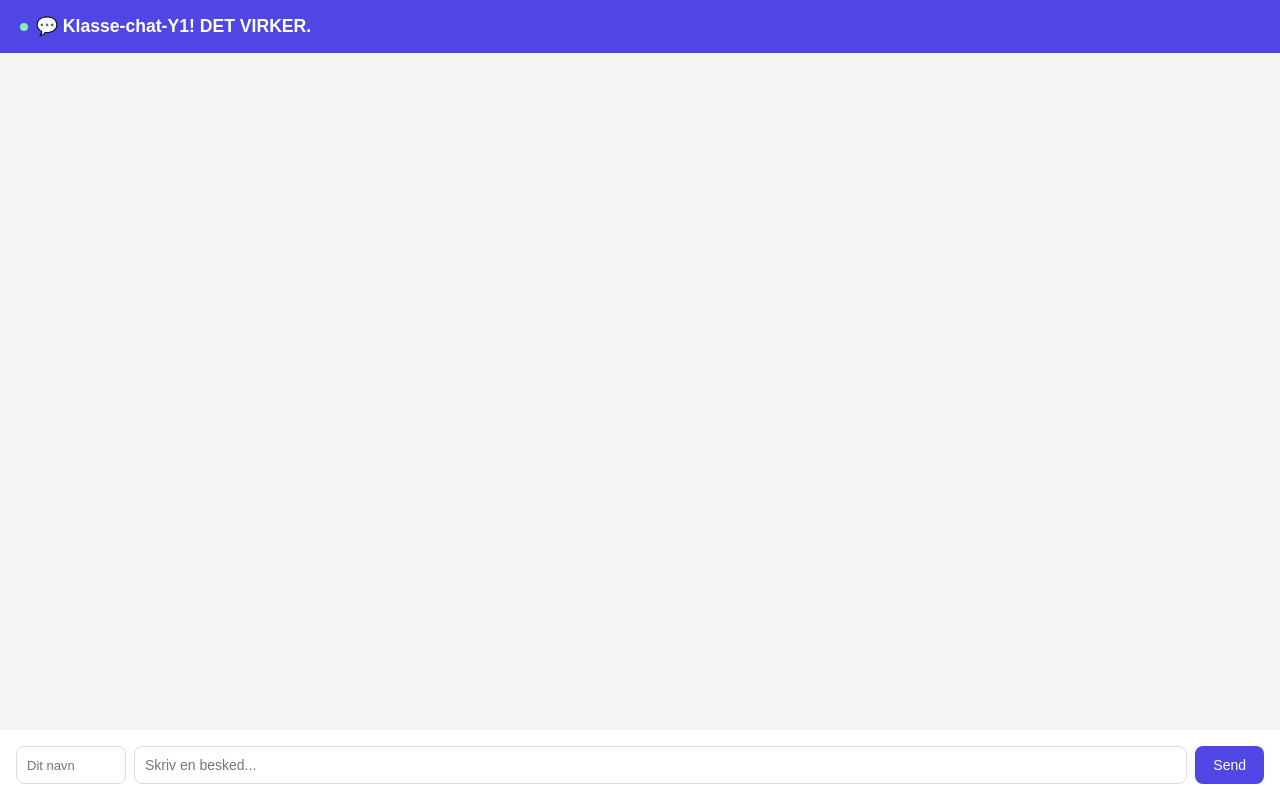
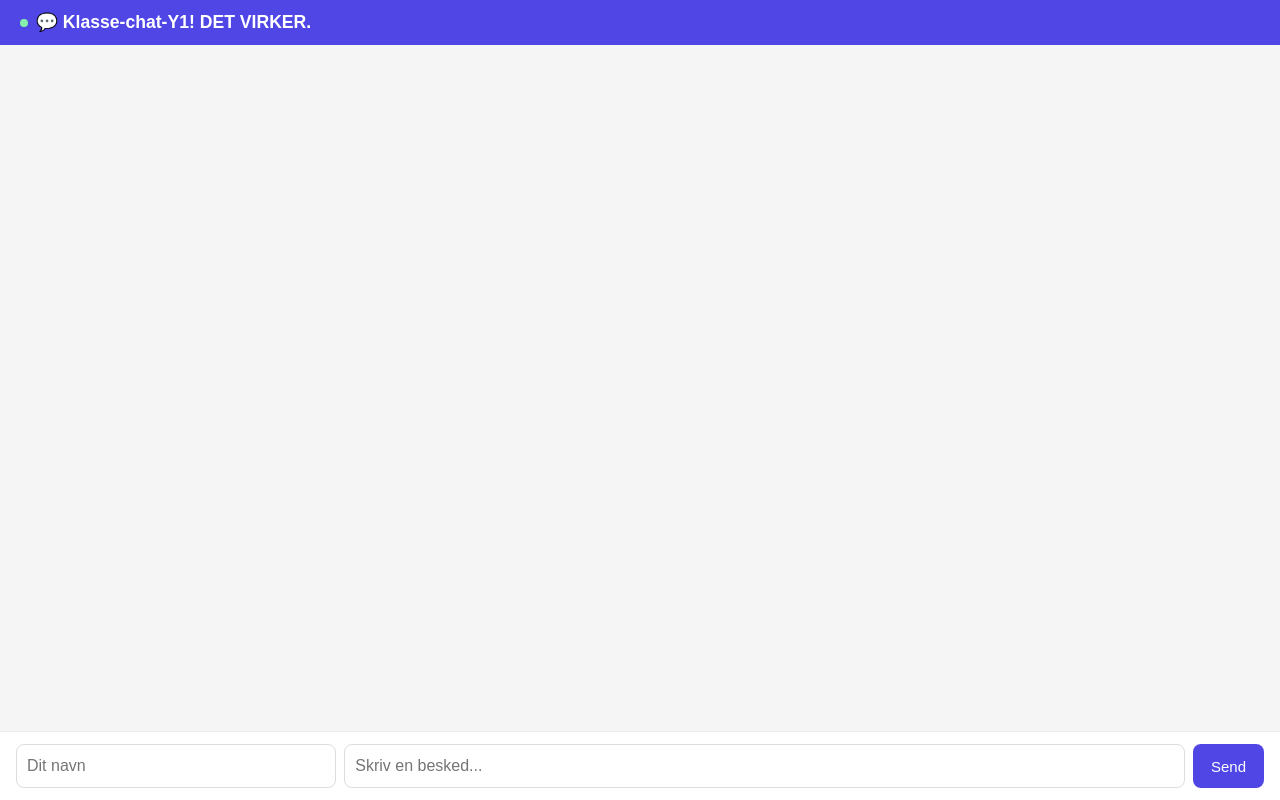
Before and after one commit to Soro-Gymanstikefterskole/ulrik-chat, a website: page public/index.html in a window 1280 px wide. Drawn offline with nearby package versions, Linux system fonts and the light colour scheme; no server answers.

Commit message:
gui optimering

```diff
--- a/public/index.html
+++ b/public/index.html
@@ -2,24 +2,55 @@
 <html lang="da">
 <head>
   <meta charset="UTF-8">
-  <meta name="viewport" content="width=device-width, initial-scale=1.0">
+  <meta name="viewport" content="width=device-width, initial-scale=1.0, maximum-scale=1.0, viewport-fit=cover">
   <title>Klasse-chat v2</title>
   <style>
-    * { margin: 0; padding: 0; box-sizing: border-box; }
-    body { font-family: sans-serif; background: #f5f5f5; height: 100vh; display: flex; flex-direction: column; }
-    header { background: #4f46e5; color: white; padding: 1rem 1.25rem; font-size: 1.1rem; font-weight: bold; display: flex; align-items: center; gap: 8px; }
-    .dot { width: 8px; height: 8px; background: #86efac; border-radius: 50%; }
-    #chat { flex: 1; overflow-y: auto; padding: 1rem; display: flex; flex-direction: column; gap: 8px; }
-    .msg { background: white; border-radius: 12px; padding: 10px 14px; max-width: 75%; box-shadow: 0 1px 2px rgba(0,0,0,0.08); }
+    * { margin: 0; padding: 0; box-sizing: border-box; -webkit-tap-highlight-color: transparent; }
+    html { height: -webkit-fill-available; }
+    body {
+      font-family: sans-serif;
+      background: #f5f5f5;
+      height: 100vh;
+      height: 100dvh;
+      height: -webkit-fill-available;
+      display: flex;
+      flex-direction: column;
+      overflow: hidden;
+      -webkit-text-size-adjust: 100%;
+    }
+    header {
+      background: #4f46e5; color: white;
+      padding: calc(0.75rem + env(safe-area-inset-top)) 1.25rem 0.75rem;
+      font-size: 1.1rem; font-weight: bold;
+      display: flex; align-items: center; gap: 8px;
+      flex-shrink: 0;
+    }
+    .dot { width: 8px; height: 8px; background: #86efac; border-radius: 50%; flex-shrink: 0; }
+    #chat {
+      flex: 1; overflow-y: auto; -webkit-overflow-scrolling: touch; overscroll-behavior: contain;
+      padding: 1rem; display: flex; flex-direction: column; gap: 8px;
+    }
+    .msg { background: white; border-radius: 12px; padding: 10px 14px; max-width: 85%; box-shadow: 0 1px 2px rgba(0,0,0,0.08); word-break: break-word; }
     .msg.mine { align-self: flex-end; background: #4f46e5; color: white; }
     .msg .name { font-size: 11px; font-weight: 600; margin-bottom: 3px; opacity: 0.65; }
     .msg .text { font-size: 14px; line-height: 1.4; }
     .msg .time { font-size: 10px; opacity: 0.45; margin-top: 4px; text-align: right; }
-    #form { display: flex; gap: 8px; padding: 1rem; background: white; border-top: 1px solid #eee; }
-    #username { width: 110px; padding: 10px; border: 1px solid #ddd; border-radius: 8px; font-size: 13px; }
-    #message { flex: 1; padding: 10px; border: 1px solid #ddd; border-radius: 8px; font-size: 14px; }
-    button { background: #4f46e5; color: white; border: none; padding: 10px 18px; border-radius: 8px; cursor: pointer; font-size: 14px; font-weight: 500; }
+    #form {
+      display: flex; flex-wrap: wrap; gap: 8px;
+      padding: 0.75rem 1rem calc(0.75rem + env(safe-area-inset-bottom));
+      background: white; border-top: 1px solid #eee;
+      flex-shrink: 0;
+    }
+    #username { flex: 1 1 90px; min-width: 0; padding: 12px 10px; border: 1px solid #ddd; border-radius: 8px; font-size: 16px; }
+    #message { flex: 3 1 150px; min-width: 0; padding: 12px 10px; border: 1px solid #ddd; border-radius: 8px; font-size: 16px; }
+    button {
+      background: #4f46e5; color: white; border: none; padding: 12px 18px; border-radius: 8px;
+      cursor: pointer; font-size: 15px; font-weight: 500;
+      min-height: 44px;
+      flex-shrink: 0;
+    }
     button:hover { background: #4338ca; }
+    button:active { background: #3730a3; }
     #username:focus, #message:focus { outline: none; border-color: #4f46e5; }
   </style>
 </head>
@@ -86,6 +117,14 @@
     document.getElementById('message').addEventListener('keydown', e => {
       if (e.key === 'Enter') sendMessage()
     })
+
+    // Hold chatten scrollet til bunden når tastaturet åbner på iPhone
+    const scrollToBottom = () => { chatEl.scrollTop = chatEl.scrollHeight }
+    document.getElementById('message').addEventListener('focus', () => setTimeout(scrollToBottom, 300))
+    document.getElementById('username').addEventListener('focus', () => setTimeout(scrollToBottom, 300))
+    if (window.visualViewport) {
+      window.visualViewport.addEventListener('resize', scrollToBottom)
+    }
   </script>
 </body>
 </html>
```
